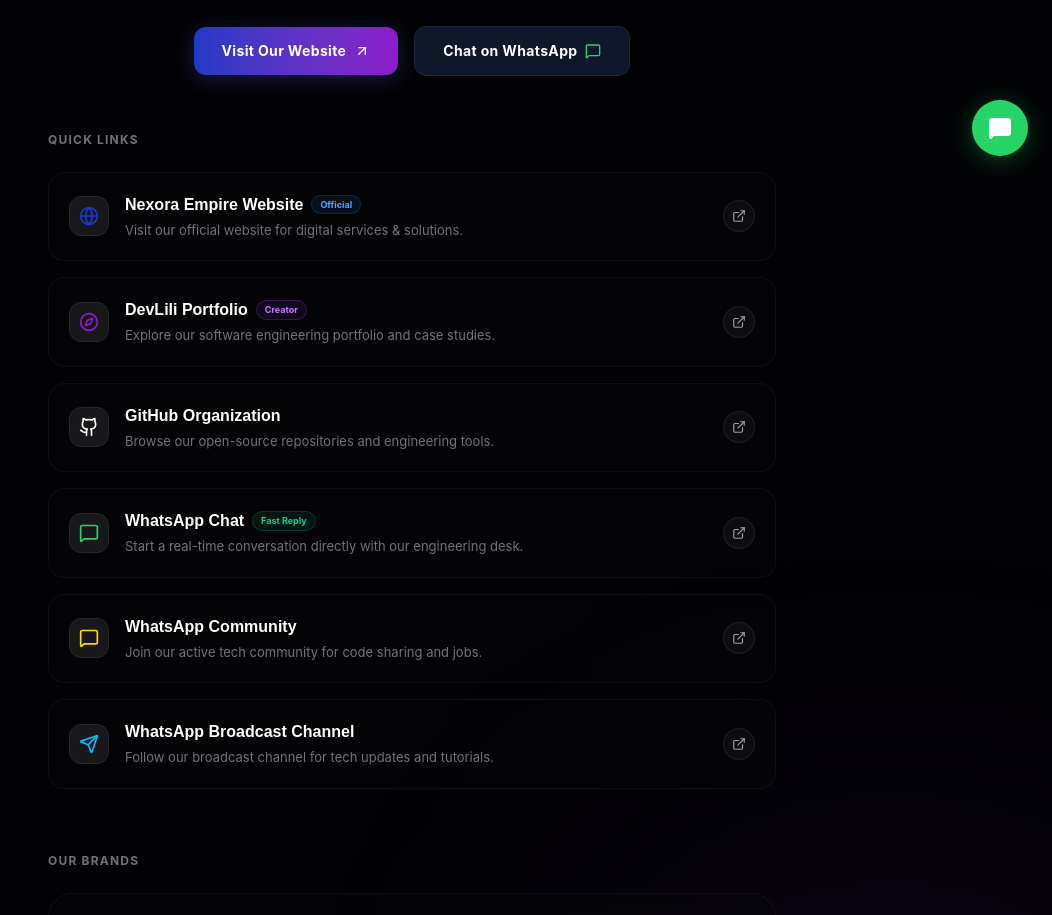
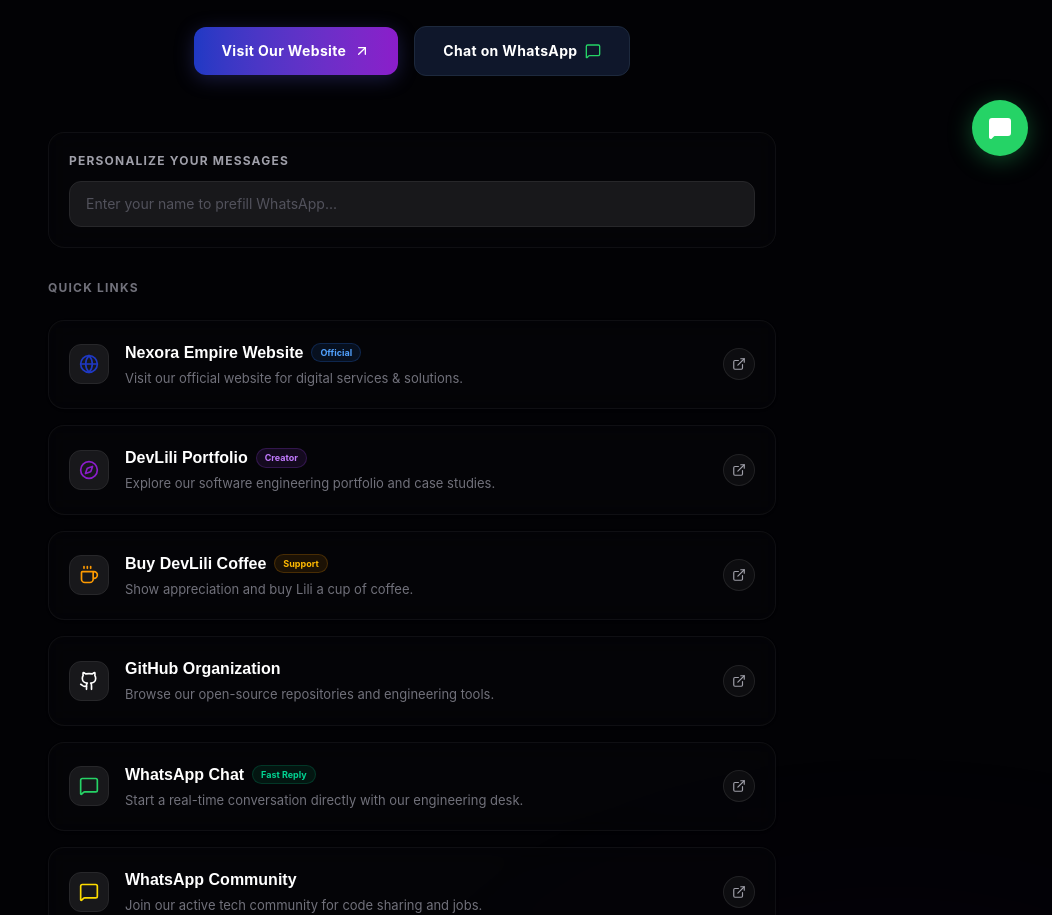
Before and after one commit to nexoraempire/nexora-empire-website, a Next.js app: page /connect in a window 1280 px wide. Shown: the part 620-1535 px from the top of the page, without its empty margins (228-1280 px from the left). Built offline with nearby package versions, Linux system fonts and the light colour scheme.

Commit message:
feat: integrate 'Buy DevLili Coffee' and visitor name personalization input on connect page

```diff
--- a/app/connect/page.tsx
+++ b/app/connect/page.tsx
@@ -19,56 +19,11 @@
   Video,
   Linkedin,
   Facebook,
-  Instagram
+  Instagram,
+  Coffee
 } from 'lucide-react';
 import Image from 'next/image';
 import nexoraLogo from '../../src/assets/images/nexora-empire-logo.png';
-
-// Social links list
-const quickLinks = [
-  {
-    icon: <Globe className="w-5 h-5 text-[#1F39C4]" />,
-    title: "Nexora Empire Website",
-    desc: "Visit our official website for digital services & solutions.",
-    url: "https://www.nexoraempire.com",
-    badge: "Official",
-    badgeColor: "bg-blue-500/10 text-blue-400 border-blue-500/20"
-  },
-  {
-    icon: <Compass className="w-5 h-5 text-[#8B1DCA]" />,
-    title: "DevLili Portfolio",
-    desc: "Explore our software engineering portfolio and case studies.",
-    url: "https://devlili.com",
-    badge: "Creator",
-    badgeColor: "bg-purple-500/10 text-purple-400 border-purple-500/20"
-  },
-  {
-    icon: <Github className="w-5 h-5 text-white" />,
-    title: "GitHub Organization",
-    desc: "Browse our open-source repositories and engineering tools.",
-    url: "https://github.com/nexoraempire",
-  },
-  {
-    icon: <MessageSquare className="w-5 h-5 text-[#25D366]" />,
-    title: "WhatsApp Chat",
-    desc: "Start a real-time conversation directly with our engineering desk.",
-    url: "https://wa.me/237677079559",
-    badge: "Fast Reply",
-    badgeColor: "bg-emerald-500/10 text-emerald-400 border-emerald-500/20"
-  },
-  {
-    icon: <MessageSquare className="w-5 h-5 text-[#FDDC00]" />,
-    title: "WhatsApp Community",
-    desc: "Join our active tech community for code sharing and jobs.",
-    url: "https://chat.whatsapp.com/HWEYrEWu372LLSYSkVOs9J",
-  },
-  {
-    icon: <Send className="w-5 h-5 text-sky-400" />,
-    title: "WhatsApp Broadcast Channel",
-    desc: "Follow our broadcast channel for tech updates and tutorials.",
-    url: "https://whatsapp.com/channel/0029Vb6zcHtGufItCndVcg0u",
-  }
-];
 
 const brands = [
   {
@@ -111,12 +66,68 @@
 
 export default function ConnectPage() {
   const [copiedText, setCopiedText] = useState<string | null>(null);
+  const [visitorName, setVisitorName] = useState<string>('');
 
   const handleCopy = (text: string, label: string) => {
     navigator.clipboard.writeText(text);
     setCopiedText(label);
     setTimeout(() => setCopiedText(null), 2000);
   };
+
+  const namePlaceholder = visitorName.trim() || "[Your Name]";
+
+  const quickLinks = [
+    {
+      icon: <Globe className="w-5 h-5 text-[#1F39C4]" />,
+      title: "Nexora Empire Website",
+      desc: "Visit our official website for digital services & solutions.",
+      url: "https://www.nexoraempire.com",
+      badge: "Official",
+      badgeColor: "bg-blue-500/10 text-blue-400 border-blue-500/20"
+    },
+    {
+      icon: <Compass className="w-5 h-5 text-[#8B1DCA]" />,
+      title: "DevLili Portfolio",
+      desc: "Explore our software engineering portfolio and case studies.",
+      url: "https://devlili.com",
+      badge: "Creator",
+      badgeColor: "bg-purple-500/10 text-purple-400 border-purple-500/20"
+    },
+    {
+      icon: <Coffee className="w-5 h-5 text-amber-500" />,
+      title: "Buy DevLili Coffee",
+      desc: "Show appreciation and buy Lili a cup of coffee.",
+      url: `https://wa.me/237677079559?text=${encodeURIComponent(`Hi, Lili, my name is ${namePlaceholder}, I like your work and I want to buy you coffee!`)}`,
+      badge: "Support",
+      badgeColor: "bg-amber-500/10 text-amber-400 border-amber-500/20"
+    },
+    {
+      icon: <Github className="w-5 h-5 text-white" />,
+      title: "GitHub Organization",
+      desc: "Browse our open-source repositories and engineering tools.",
+      url: "https://github.com/nexoraempire",
+    },
+    {
+      icon: <MessageSquare className="w-5 h-5 text-[#25D366]" />,
+      title: "WhatsApp Chat",
+      desc: "Start a real-time conversation directly with our engineering desk.",
+      url: `https://wa.me/237677079559?text=${encodeURIComponent(`Hi Nexora, my name is ${namePlaceholder}, I would like to know more about your services.`)}`,
+      badge: "Fast Reply",
+      badgeColor: "bg-emerald-500/10 text-emerald-400 border-emerald-500/20"
+    },
+    {
+      icon: <MessageSquare className="w-5 h-5 text-[#FDDC00]" />,
+      title: "WhatsApp Community",
+      desc: "Join our active tech community for code sharing and jobs.",
+      url: "https://chat.whatsapp.com/HWEYrEWu372LLSYSkVOs9J",
+    },
+    {
+      icon: <Send className="w-5 h-5 text-sky-400" />,
+      title: "WhatsApp Broadcast Channel",
+      desc: "Follow our broadcast channel for tech updates and tutorials.",
+      url: "https://whatsapp.com/channel/0029Vb6zcHtGufItCndVcg0u",
+    }
+  ];
 
   return (
     <div className="relative min-h-screen bg-[#020205] text-slate-100 overflow-x-hidden font-sans select-none pb-20">
@@ -208,6 +219,27 @@
             >
               Chat on WhatsApp <MessageSquare className="w-4 h-4 text-[#25D366]" />
             </a>
+          </div>
+        </motion.div>
+
+        {/* Visitor Name Personalization Input */}
+        <motion.div
+          initial={{ opacity: 0, y: 15 }}
+          animate={{ opacity: 1, y: 0 }}
+          transition={{ duration: 0.5 }}
+          className="mb-8 p-5 rounded-2xl bg-zinc-950/40 border border-zinc-900/60 backdrop-blur-md"
+        >
+          <label className="block text-xs font-bold text-zinc-400 uppercase tracking-widest mb-3">
+            Personalize your messages
+          </label>
+          <div className="relative">
+            <input
+              type="text"
+              placeholder="Enter your name to prefill WhatsApp..."
+              value={visitorName}
+              onChange={(e) => setVisitorName(e.target.value)}
+              className="w-full bg-zinc-900 border border-zinc-800 rounded-xl px-4 py-3 text-sm text-white placeholder-zinc-600 focus:outline-none focus:border-indigo-500 focus:ring-1 focus:ring-indigo-500 transition-all duration-200"
+            />
           </div>
         </motion.div>
 
```
